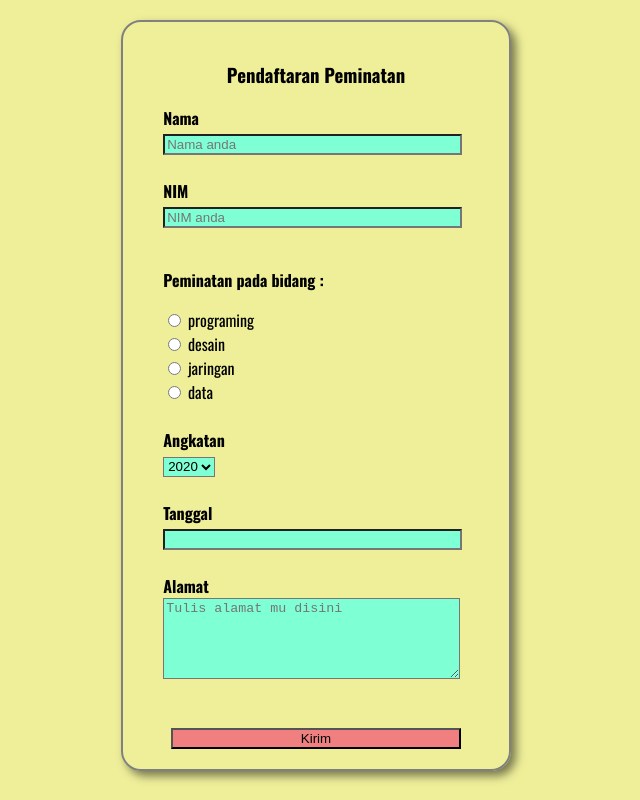
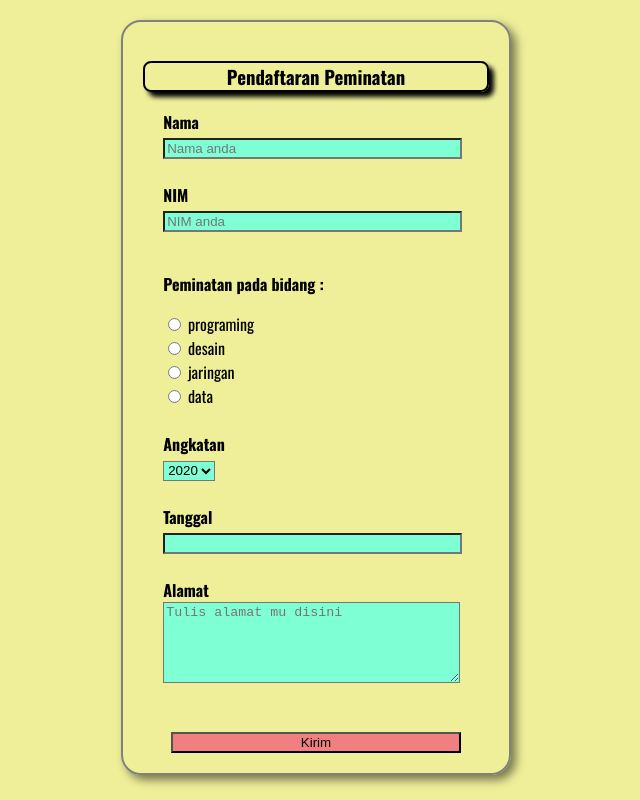
Before and after one commit to YusvanTriAtmojo/Tugas10_20220140082_YusvanTriAtmojo, a plain HTML site: page index.html in a window 1280 px wide. Shown: the whole page, without its empty margins (324-964 px from the left). Drawn offline with nearby package versions, Linux system fonts and the light colour scheme.

Commit message:
update css

```diff
--- a/style.css
+++ b/style.css
@@ -58,6 +58,9 @@ form{
 
 h3{
     text-align: center;
+    border: 2px solid black;
+    border-radius: 8px;
+    box-shadow: 5px 5px 5px black;
 }
 
 button {
```
